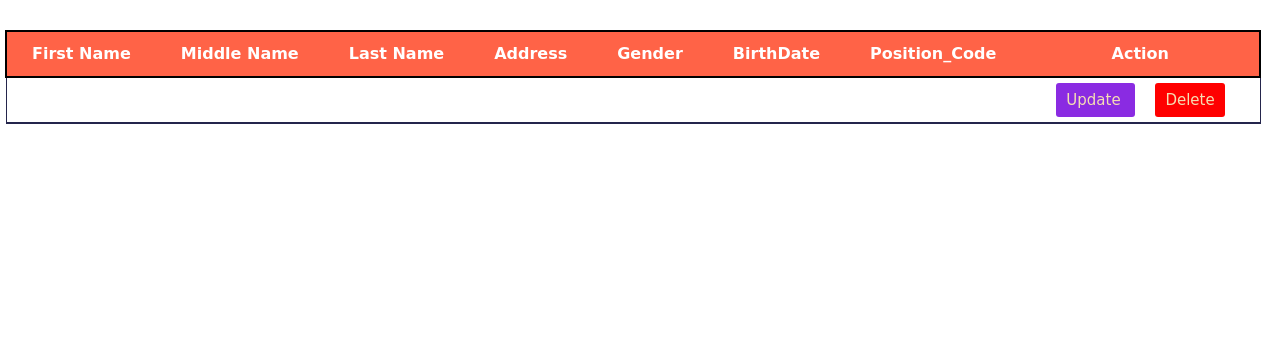
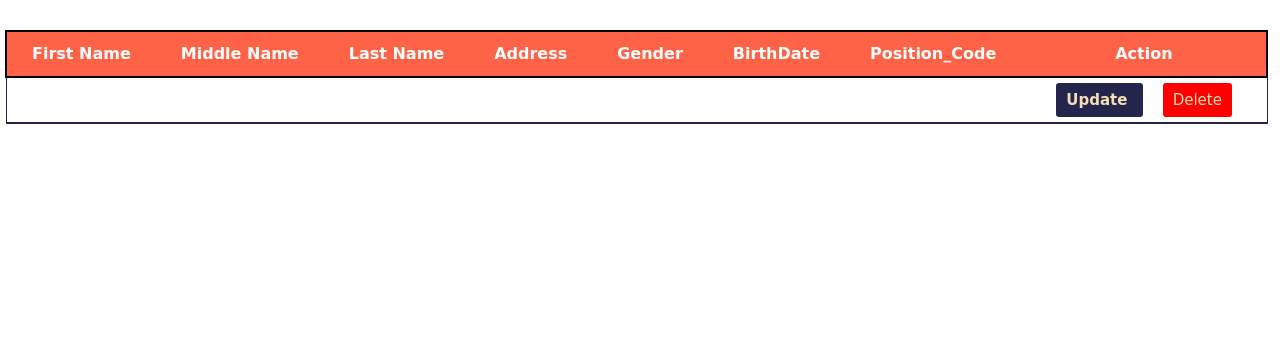
Before and after one commit to kennethregonay/M0-CRUD-HRIS, a PHP site: page /employee.php in a window 1280 px wide. Shown: the part 56-420 px from the top of the page. Run offline with PHP 8.4, Linux system fonts and the light colour scheme; tables that the repository leaves empty or names only in its code hold one stand-in row (values such as "Sample post"); data that the repository does not hold is empty; some libraries are stand-ins or nearby versions; some web fonts are replaced.

Commit message:
modified and added more design

```diff
--- a/src/style.css
+++ b/src/style.css
@@ -180,18 +180,19 @@ fieldset{
   outline: none;
     margin: 10px;
 }
- .btn-u{
-  width: 100%;;
+  .btn-u{
+  width: 100%;
    padding: 8px 10px;
   font-size: 15px;
   border: 0px;
-  background :blueviolet;
+  background :#24254c;
   color: wheat;
   cursor: pointer;
   border-radius: 3px;
   outline: none;
   margin: 10px;
   text-decoration: none;
+  font-weight: bold;
 }
 .btn-d{
     width: 100%;;
```
